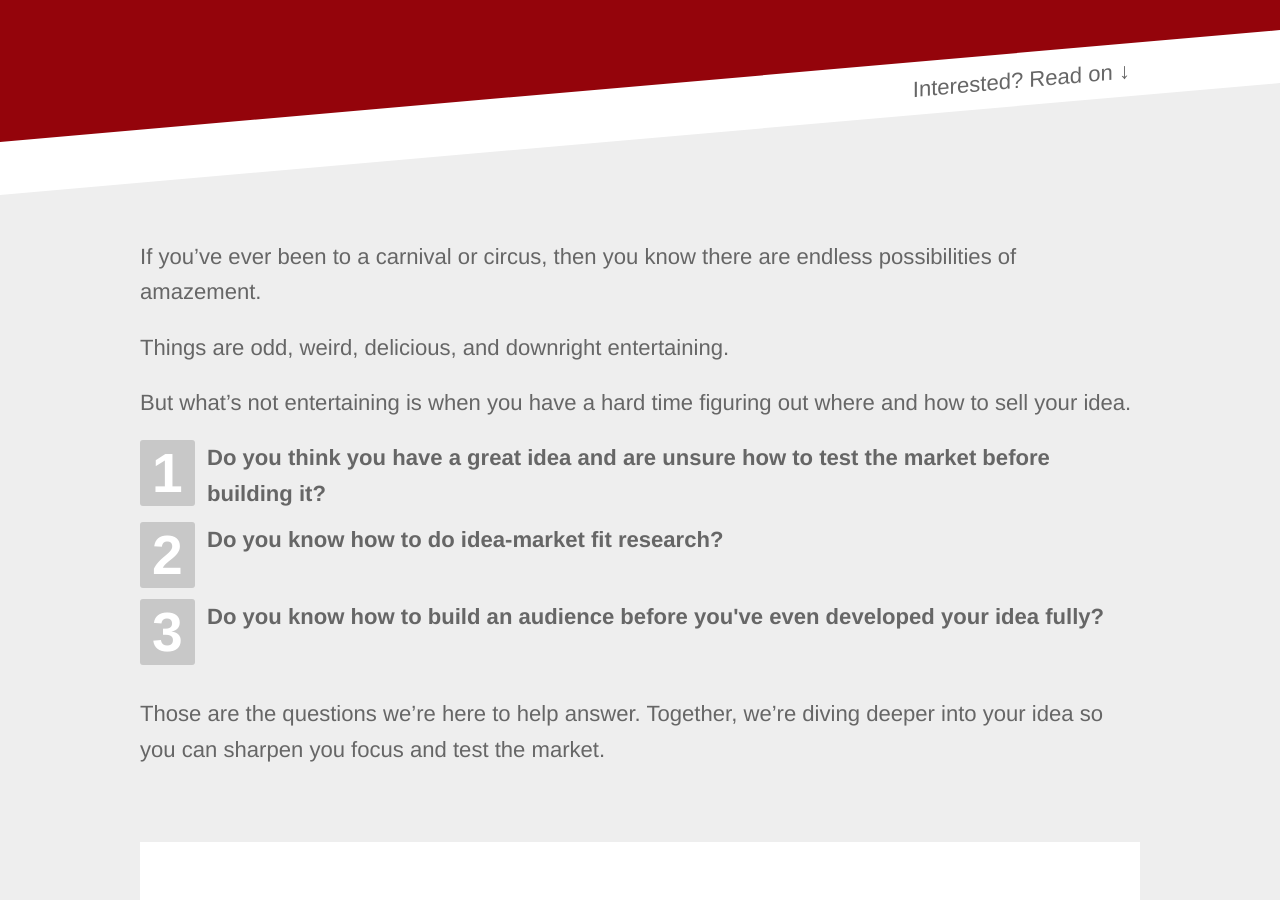
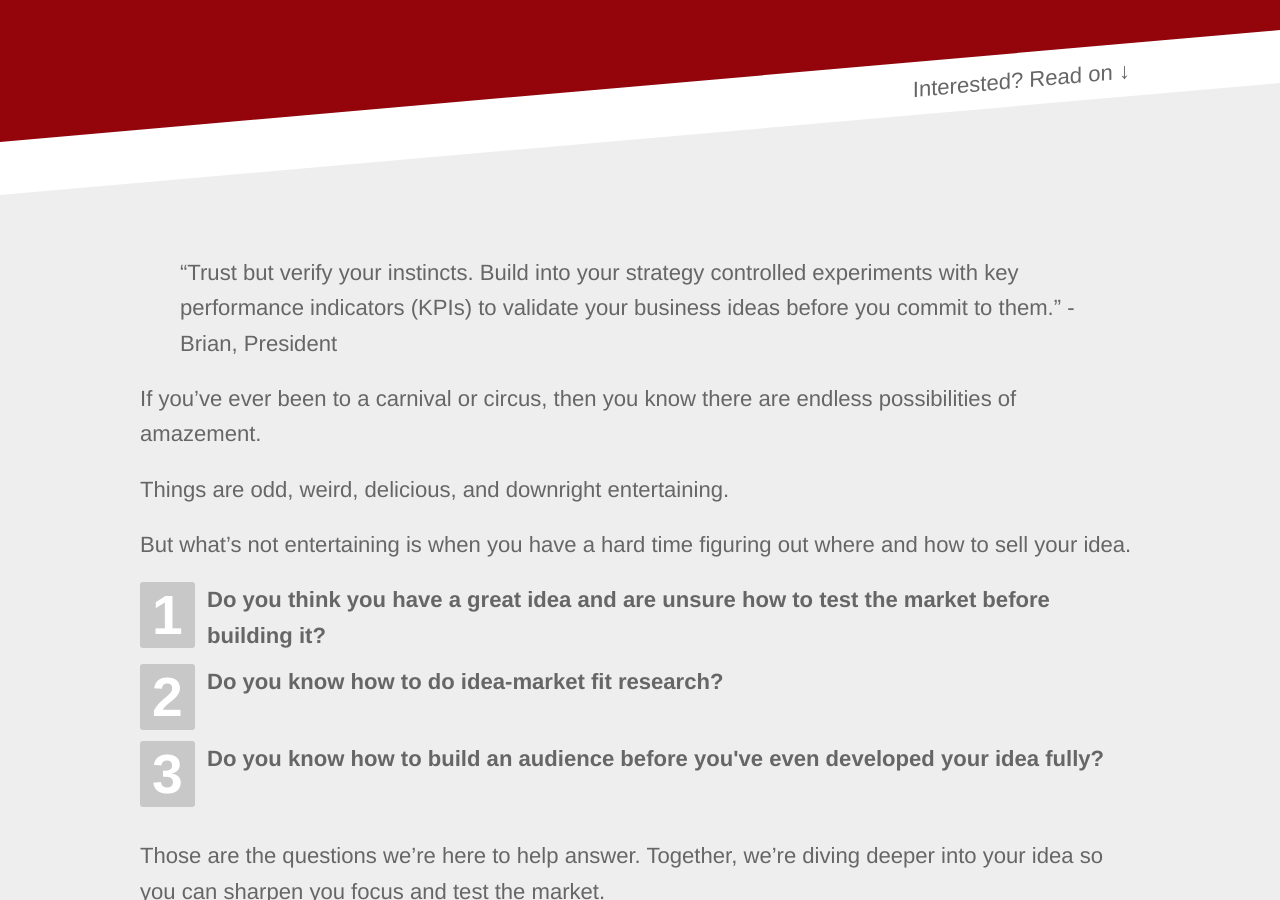
Before and after one commit to benevolenttech/btek.cc, a Jekyll site: the page built from 5-weeks-to-marketing-clarity.html, in a window 1280 px wide and 900 px high, scrolled down 365 px. Built offline with Jekyll 4.4.1, drawn with Linux system fonts in a browser that asks for light colours.

Commit message:
Updated '5-weeks-to-marketing-clarity.html' via CloudCannon

```diff
--- a/5-weeks-to-marketing-clarity.html
+++ b/5-weeks-to-marketing-clarity.html
@@ -17,7 +17,7 @@
 </section>
 
 <section class="diagonal alternate">
-  <div class="container editable"><p>If you&rsquo;ve ever been to a carnival or circus, then you know there are endless possibilities of amazement.</p><p>Things are odd, weird, delicious, and downright entertaining.</p><p>But what&rsquo;s not entertaining is when you have a hard time figuring out where and how to sell your idea.</p><ol><li><strong>Do you think you have a great idea and are unsure how to test the market before building it? </strong></li><li><strong>Do you know how to do idea-market fit research? </strong></li><li><strong>Do you know how to build an audience before you've even developed your idea fully?</strong></li></ol><p>Those are the questions we&rsquo;re here to help answer. Together, we&rsquo;re diving deeper into your idea so you can sharpen you focus and test the market.</p><p>&nbsp;</p></div>
+  <div class="container editable"><blockquote><p>&ldquo;Trust but verify your instincts. Build into your strategy controlled experiments with key performance indicators (KPIs) to validate your business ideas before you commit to them.&rdquo; - Brian, President</p></blockquote><p>If you&rsquo;ve ever been to a carnival or circus, then you know there are endless possibilities of amazement.</p><p>Things are odd, weird, delicious, and downright entertaining.</p><p>But what&rsquo;s not entertaining is when you have a hard time figuring out where and how to sell your idea.</p><ol><li><strong>Do you think you have a great idea and are unsure how to test the market before building it? </strong></li><li><strong>Do you know how to do idea-market fit research? </strong></li><li><strong>Do you know how to build an audience before you've even developed your idea fully?</strong></li></ol><p>Those are the questions we&rsquo;re here to help answer. Together, we&rsquo;re diving deeper into your idea so you can sharpen you focus and test the market.</p></div>
   <div class="container">
     <img src="/uploads/5-Weeks-To-Marketing-Clarity.png" width="100%" />
   </div>
```
